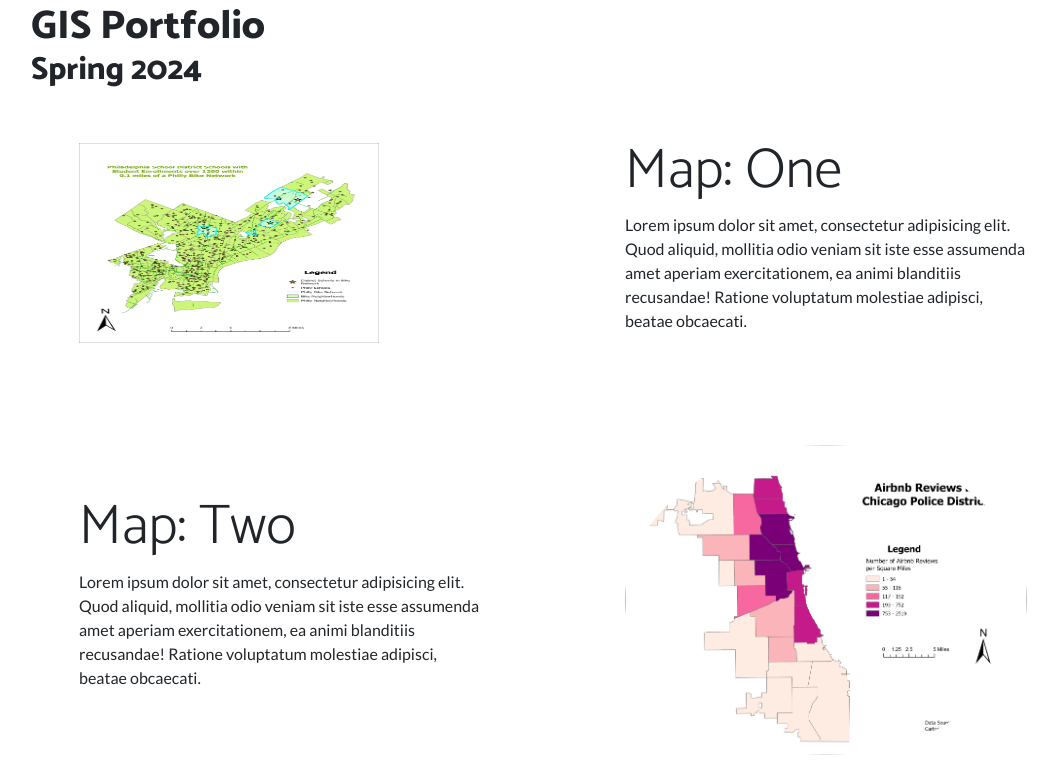
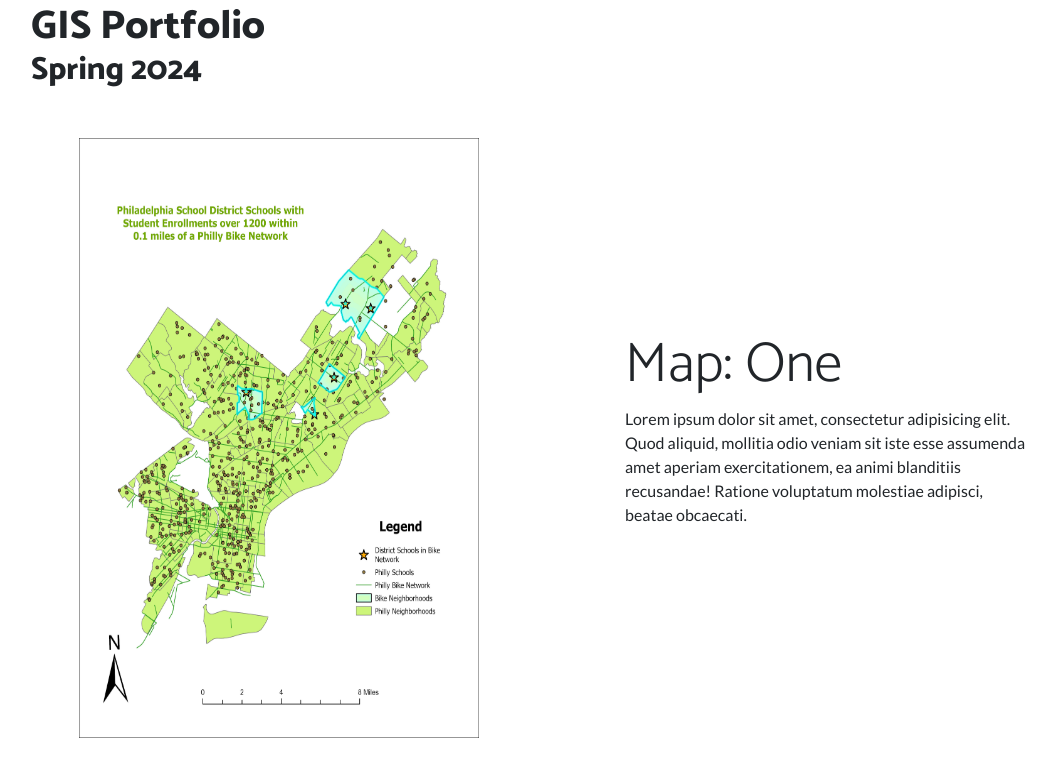
Before and after one commit to jasminvg/jasminvg, a plain HTML site: page index.html in a window 1280 px wide. Shown: the part 1249-2032 px from the top of the page, without its empty margins (87-1145 px from the left). Drawn offline with nearby package versions, Linux system fonts and the light colour scheme.

Commit message:
Update index.html

```diff
--- a/index.html
+++ b/index.html
@@ -72,7 +72,7 @@ t<!DOCTYPE html>
             <div class="container px-5">
                 <div class="row gx-5 align-items-center">
                     <div class="col-lg-6">
-                        <div class="p-5"><img src="assets/img/Map1.jpg" alt="Image" width="300" height="200"/></div>
+                        <div class="p-5"><img src="assets/img/Map1.jpg" alt="Image" width="400" height="600"/></div>
                     </div>
                     <div class="col-lg-6">
                         <div class="p-5">
```
